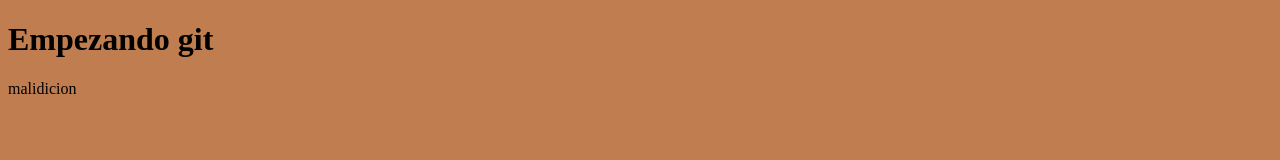
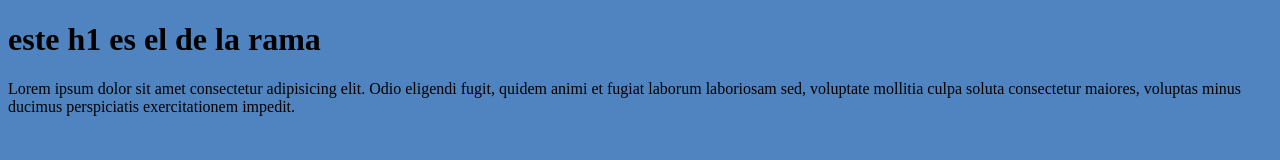
Before and after one commit to fabriciocristin/Primer-repositorio, a plain HTML site: page index.html in a window 1280 px wide. Drawn offline with Linux system fonts and the light colour scheme.

Commit message:
borre la rama y cree otra nueva

```diff
--- a/css/styles.css
+++ b/css/styles.css
@@ -1,3 +1,3 @@
 body {
-    background-color: rgb(192, 125, 79);
+    background-color: rgb(79, 132, 192);
 }
--- a/index.html
+++ b/index.html
@@ -8,7 +8,7 @@
     <title>Document</title>
 </head>
 <body>
-    <h1>Empezando git</h1>
-    <p>malidicion</p>
+    <h1>este h1 es el de la rama</h1>
+    <p>Lorem ipsum dolor sit amet consectetur adipisicing elit. Odio eligendi fugit, quidem animi et fugiat laborum laboriosam sed, voluptate mollitia culpa soluta consectetur maiores, voluptas minus ducimus perspiciatis exercitationem impedit.</p>
 </body>
 </html>
```
